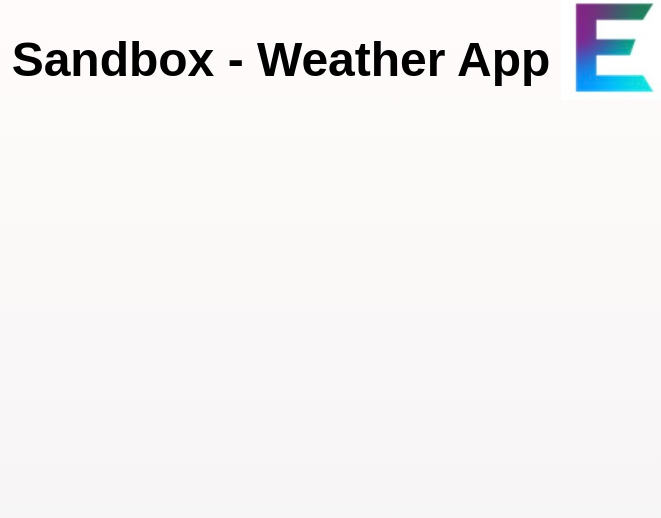
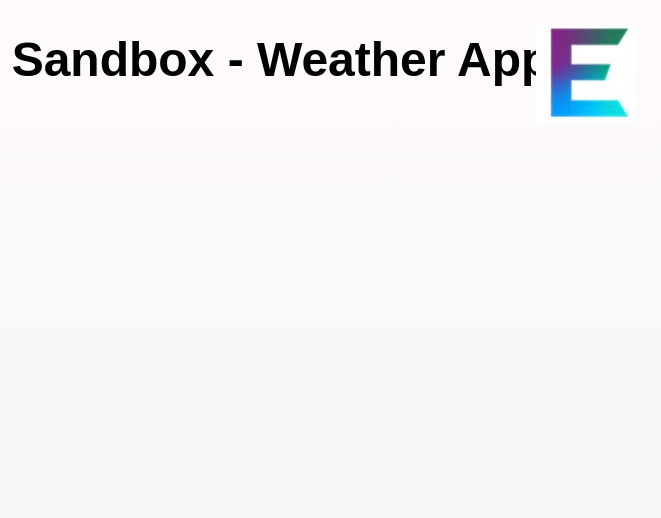
Before and after one commit to bpills22/weatherfx, a plain HTML site: page index.html in a window 1280 px wide. Shown: the full height of the page, 619-1280 px from the left. Drawn offline with Linux system fonts and the light colour scheme.

Commit message:
image pixel float

```diff
--- a/index.html
+++ b/index.html
@@ -6,8 +6,8 @@
     <style>
     #edgio-image {
         position: absolute;
-        top: 0;
-        right: 0;
+        top: 25px;
+        right: 25px;
         width: 100px;
         height: 100px;
         z-index: 1000;
--- a/style.css
+++ b/style.css
@@ -15,3 +15,12 @@ body {
     width: 38%;
     height: 40%;
   }
+
+  #edgio-image {
+    position: absolute;
+    top: 25px;       /* 25 pixels from the top of the page */
+    right: 25px;     /* 25 pixels from the right side of the page */
+    width: 100px;
+    height: 100px;
+    z-index: 1000;
+}
```
